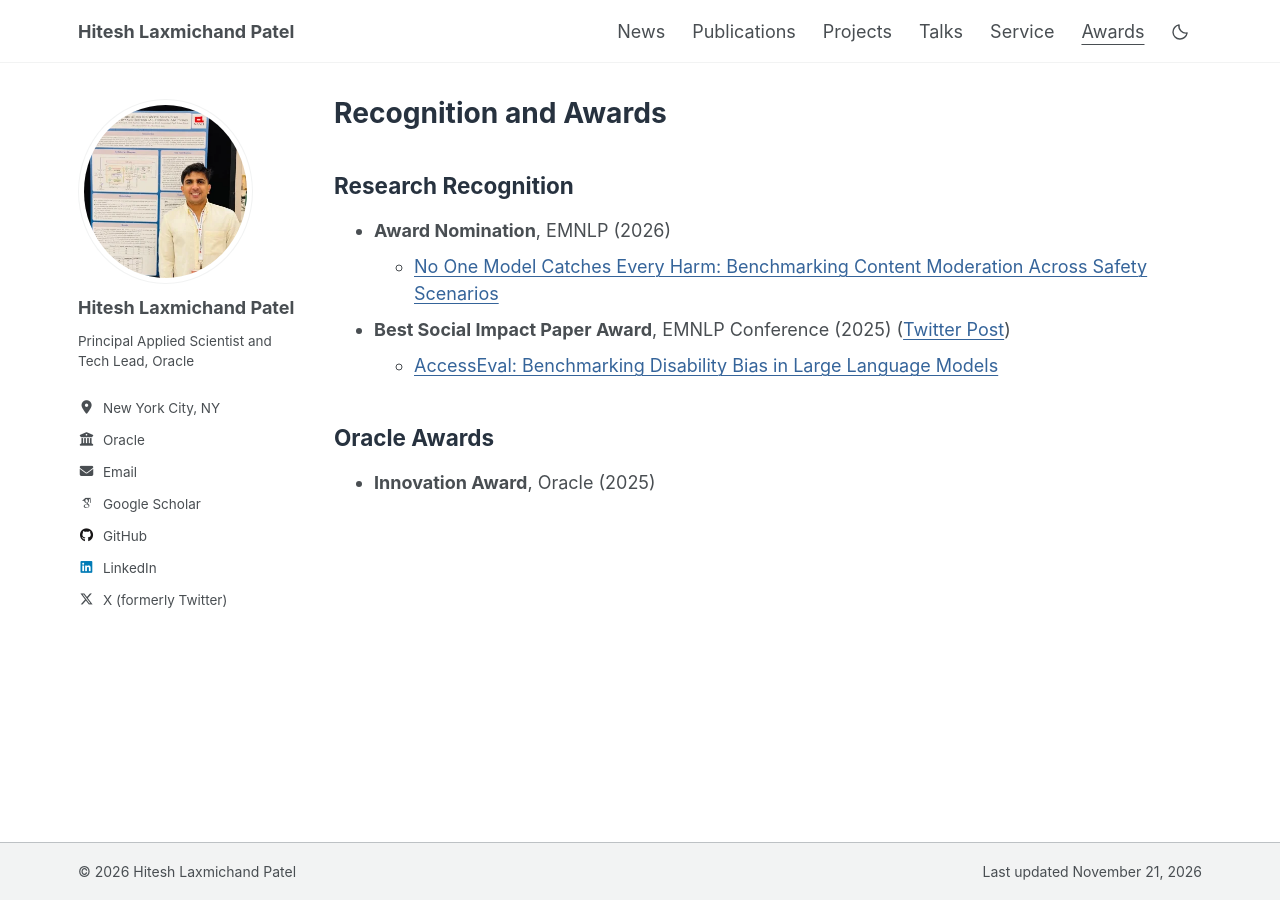
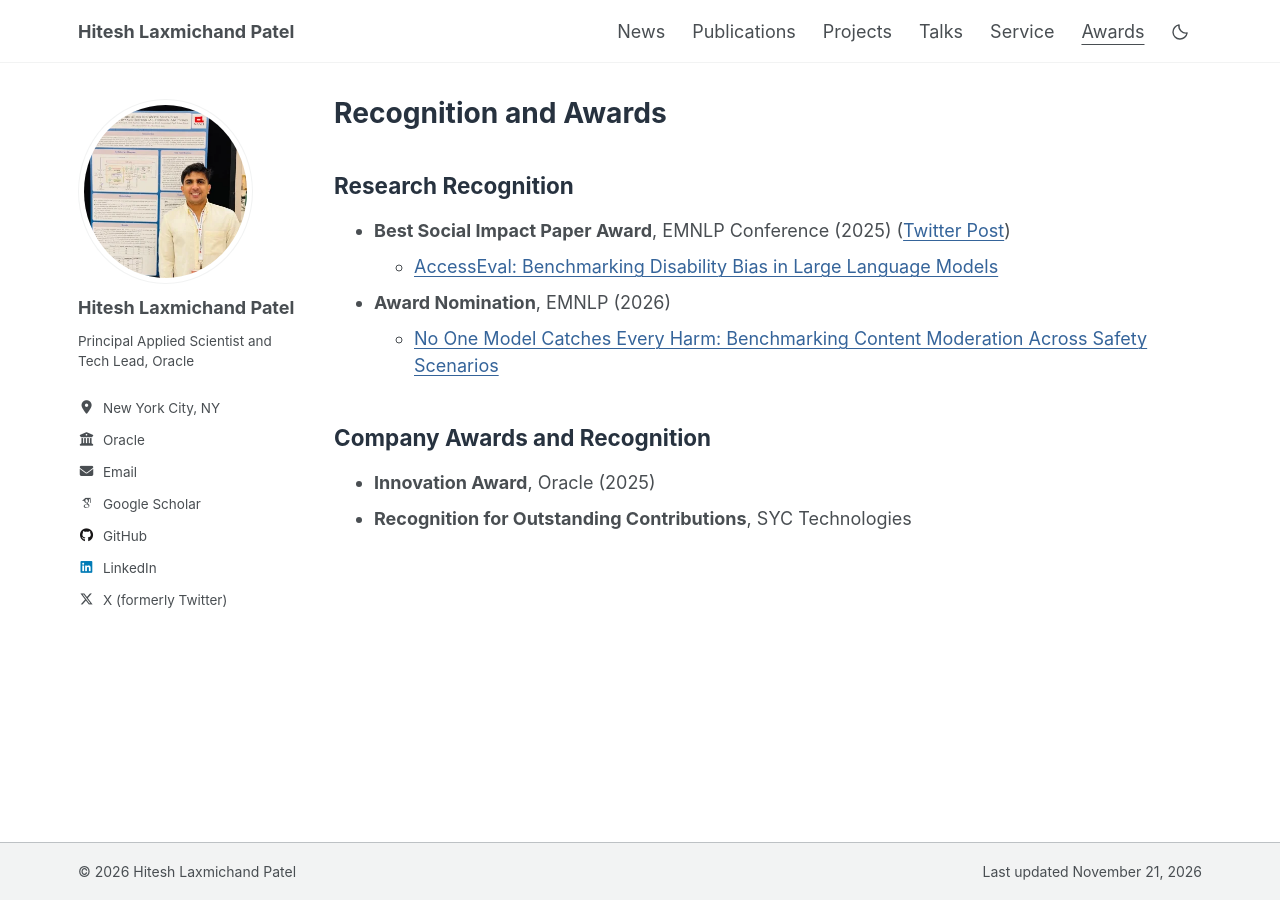
Before and after one commit to HITESHLPATEL/hiteshlpatel.github.io, a Jekyll site: the page built from _pages/awards.md, in a window 1280 px wide. Built offline with Jekyll 4.4.1, drawn with Linux system fonts in a browser that asks for light colours.

Commit message:
Prioritize research award and broaden company recognition

```diff
--- a/_pages/awards.md
+++ b/_pages/awards.md
@@ -1,7 +1,7 @@
 ---
 layout: archive
 title: "Recognition and Awards"
-description: "Recognition for Hitesh Laxmichand Patel, including an EMNLP 2026 award nomination, the EMNLP 2025 Best Social Impact Paper Award for AccessEval, and Oracle's Innovation Award."
+description: "Recognition for Hitesh Laxmichand Patel, including the EMNLP 2025 Best Social Impact Paper Award for AccessEval, an EMNLP 2026 award nomination, and recognition at Oracle and SYC Technologies."
 last_modified_at: 2026-11-12
 permalink: /awards/
 author_profile: true
@@ -10,11 +10,12 @@ author_profile: true
 
 ## Research Recognition
 
+- **Best Social Impact Paper Award**, EMNLP Conference (2025) ([Twitter Post](https://x.com/emnlpmeeting/status/1986923462619734140?s=12))
+  - [AccessEval: Benchmarking Disability Bias in Large Language Models](https://aclanthology.org/2025.emnlp-main.1653/)
 - **Award Nomination**, EMNLP (2026)
   - [No One Model Catches Every Harm: Benchmarking Content Moderation Across Safety Scenarios](https://aclanthology.org/2026.emnlp-main.1748/)
-- **Best Social Impact Paper Award**, EMNLP Conference (2025) ([Twitter Post](https://x.com/emnlpmeeting/status/1986923462619734140?s=12))
-  - [AccessEval: Benchmarking Disability Bias in Large Language Models](https://aclanthology.org/2025.emnlp-main.1653/)
 
-## Oracle Awards
+## Company Awards and Recognition
 
 - **Innovation Award**, Oracle (2025)
+- **Recognition for Outstanding Contributions**, SYC Technologies
```
